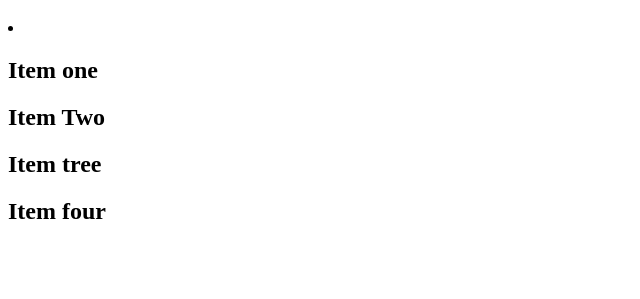
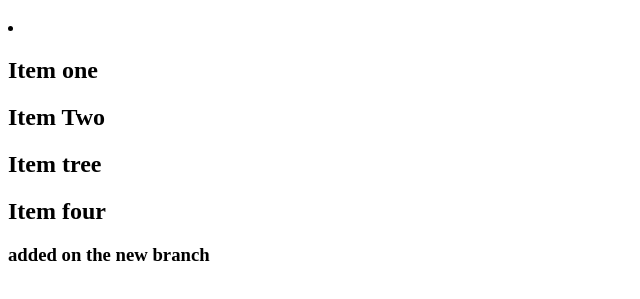
Before and after one commit to hacker81-sherlock/learn_git, a plain HTML site: page index.html in a window 1280 px wide. Shown: the part 61-360 px from the top of the page, without its empty margins (0-640 px from the left). Drawn offline with Linux system fonts and the light colour scheme.

Commit message:
commit on the new branch

```diff
--- a/index.html
+++ b/index.html
@@ -13,5 +13,6 @@
         <h2>Item tree</h2>
         <h2>Item four</h2>
     </li>
+    <h3>added on the new branch</h3>
 </body>
 </html>
```
